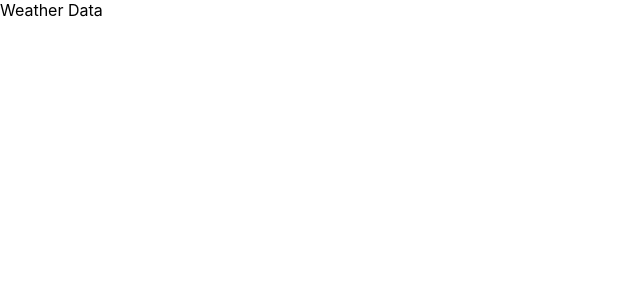
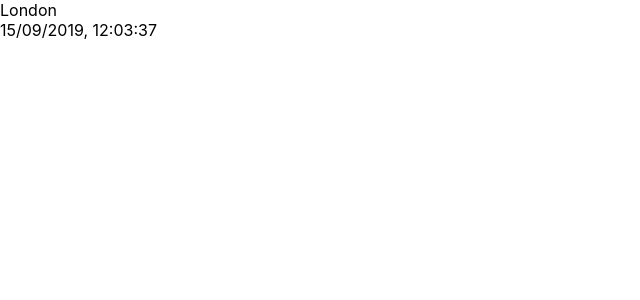
Before and after one commit to siva037/weather-monitor, a React (Create React App) app: page / in a window 1280 px wide. Shown: the top 300 px of the page, without its empty margins (0-640 px from the left). Built offline with nearby package versions, Linux system fonts and the light colour scheme.

Commit message:
Display city name and date

```diff
--- a/src/components/weather/Weather.js
+++ b/src/components/weather/Weather.js
@@ -21,8 +21,16 @@ class Weather extends React.Component {
         console.log(isWeatherLoading, weather);
 
         return (
-            <div>Weather Data</div>
-        )
+                <div>
+                {
+                    isWeatherLoading ? <div>Loading...</div> :
+                    <div>
+                        <div>{weather.weather.name}</div>
+                        <div>{new Date().toLocaleString('en-GB', { timeZone: 'Europe/London' })}</div>
+                    </div>
+                }
+                </div>
+                )
     }
 }
 
```
